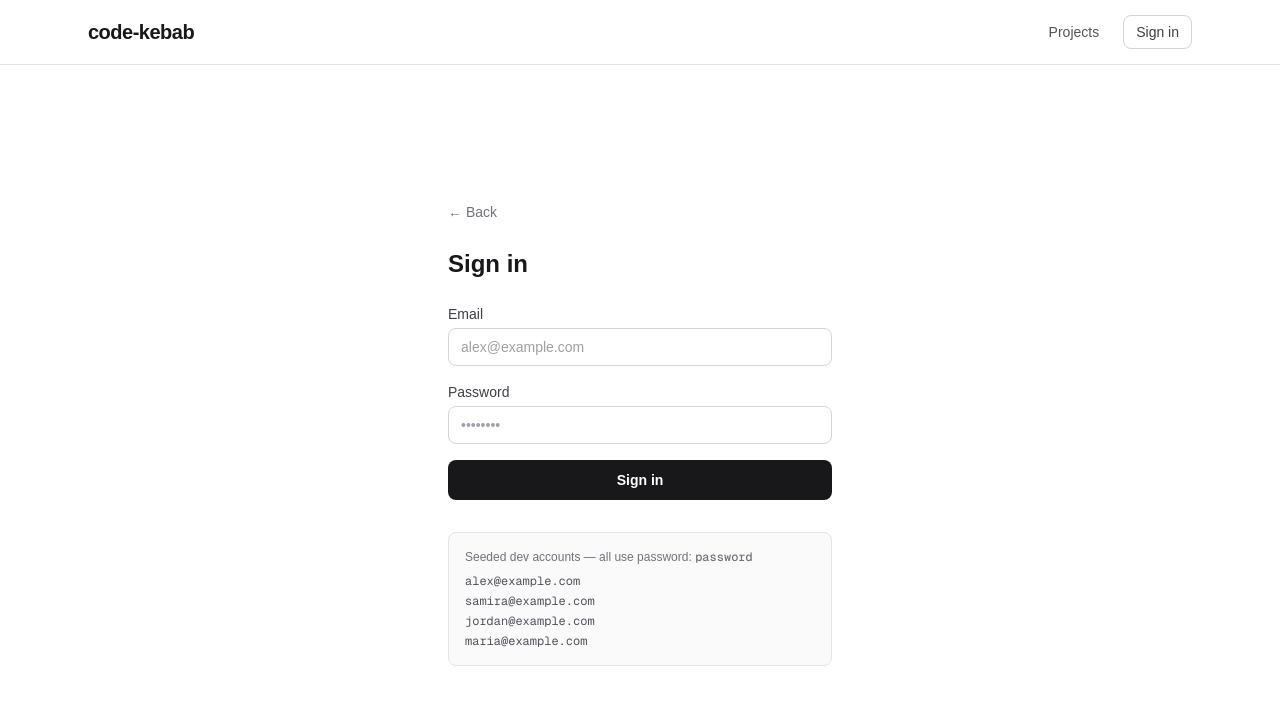
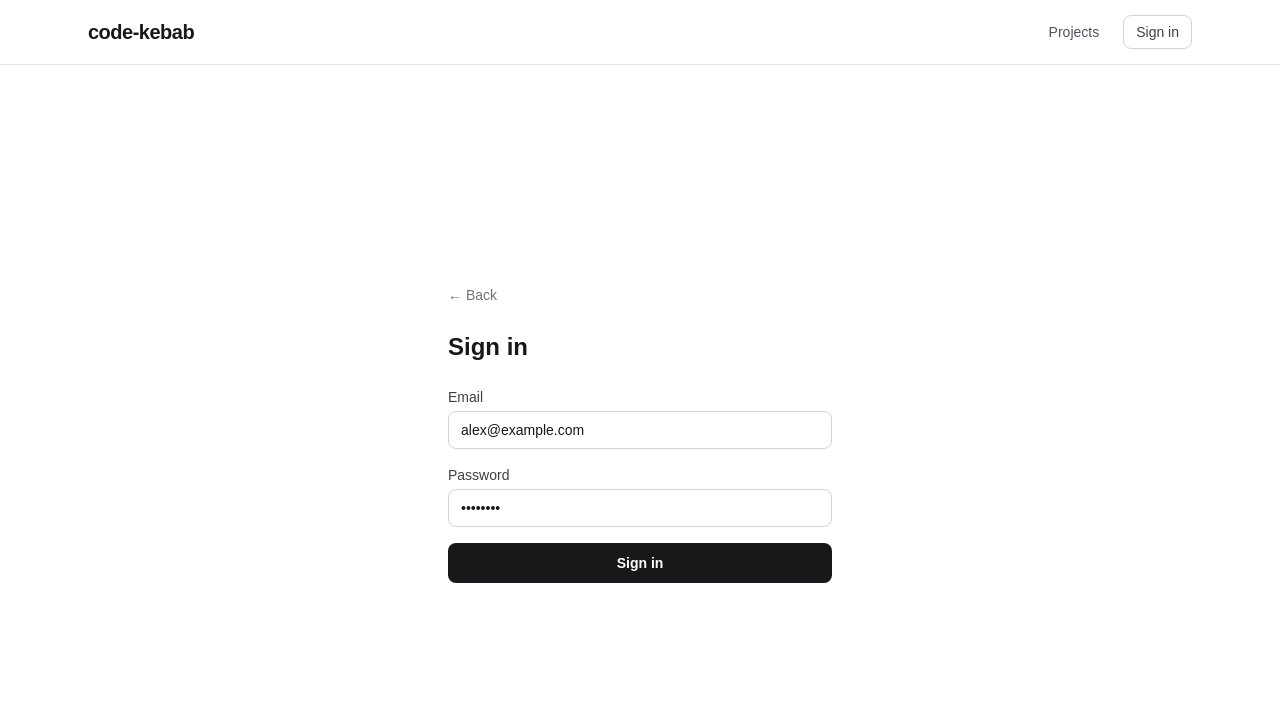
Before and after one commit to Jazz23/code-kebab, a Next.js app: page /login in a window 1280 px wide. Shown: the top 704 px of the page. Built offline with nearby package versions, Linux system fonts and the light colour scheme; no server answers.

Commit message:
fix: update default values for email and password fields in LoginPage

```diff
--- a/src/app/login/page.tsx
+++ b/src/app/login/page.tsx
@@ -59,6 +59,7 @@ export default function LoginPage() {
               type="email"
               required
               autoComplete="email"
+              defaultValue={process.env.NODE_ENV === "development" ? "alex@example.com" : undefined}
               className="mt-1 block w-full rounded-lg border border-zinc-300 px-3 py-2 text-sm text-zinc-900 placeholder-zinc-400 focus:border-zinc-900 focus:outline-none dark:border-zinc-700 dark:bg-zinc-900 dark:text-zinc-50 dark:placeholder-zinc-500 dark:focus:border-zinc-100"
               placeholder="alex@example.com"
             />
@@ -77,6 +78,7 @@ export default function LoginPage() {
               type="password"
               required
               autoComplete="current-password"
+              defaultValue={process.env.NODE_ENV === "development" ? "password" : undefined}
               className="mt-1 block w-full rounded-lg border border-zinc-300 px-3 py-2 text-sm text-zinc-900 placeholder-zinc-400 focus:border-zinc-900 focus:outline-none dark:border-zinc-700 dark:bg-zinc-900 dark:text-zinc-50 dark:placeholder-zinc-500 dark:focus:border-zinc-100"
               placeholder="••••••••"
             />
@@ -95,18 +97,6 @@ export default function LoginPage() {
           </button>
         </form>
 
-        <div className="mt-8 rounded-lg border border-zinc-200 bg-zinc-50 p-4 dark:border-zinc-800 dark:bg-zinc-900/50">
-          <p className="text-xs font-medium text-zinc-500 dark:text-zinc-400">
-            Seeded dev accounts — all use password:{" "}
-            <code className="font-mono">password</code>
-          </p>
-          <ul className="mt-2 space-y-1 font-mono text-xs text-zinc-600 dark:text-zinc-400">
-            <li>alex@example.com</li>
-            <li>samira@example.com</li>
-            <li>jordan@example.com</li>
-            <li>maria@example.com</li>
-          </ul>
-        </div>
       </div>
     </main>
   );
```
